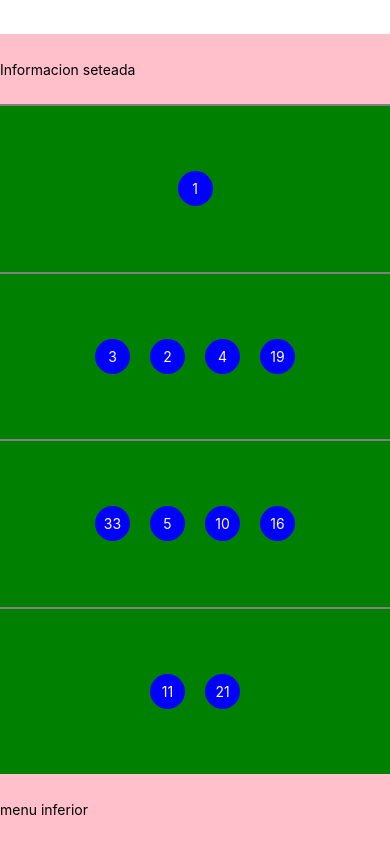
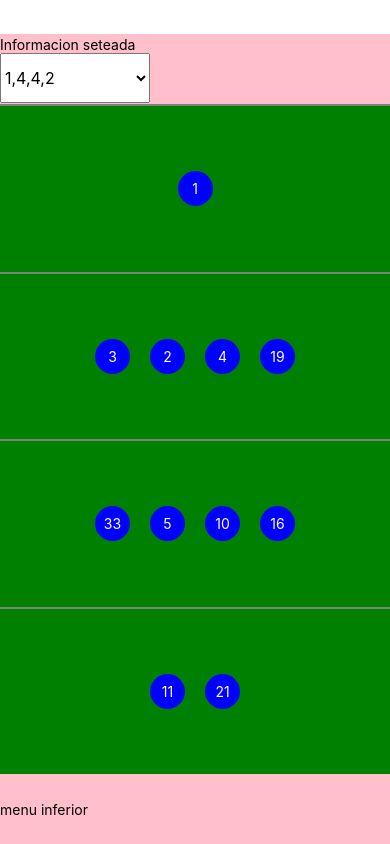
Before and after one commit to hughesmatias/team-manager, a React Native app: screen / in a window 390 px wide. Built offline with nearby package versions, Linux system fonts and the light colour scheme.

Commit message:
Select picker

```diff
--- a/App.js
+++ b/App.js
@@ -1,5 +1,5 @@
 import React, { useState } from 'react';
-import { StyleSheet, Text, View } from 'react-native';
+import { StyleSheet, Text, View, Picker } from 'react-native';
 import Player from './components/Player';
 
 export default function App() {
@@ -11,7 +11,7 @@ export default function App() {
     [1, 3, 5, 2]
   ];
 
-  const [ optionSelected, setOption ] = useState(options[0]);
+  const [ optionSelected, setOption ] = useState(options[0].toString());
 
   const team1 = {
     gk: [
@@ -119,7 +119,15 @@ export default function App() {
   ]
   };
 
-  const startTeam1 = [1, 3, 2, 4, 19, 33, 5, 10, 16, 11, 21]
+  const startTeam1 = {
+    color: "blue",
+    players: [1, 3, 2, 4, 19, 33, 5, 10, 16, 11, 21]
+  };
+
+  const startTeam2 = {
+    color: "red",
+    players: [40, 3, 2, 4, 19, 33, 5, 10, 16, 11, 21]
+  };
   // {
   //   gk: [1],
   //   defender: [3, 2, 4, 19],
@@ -127,16 +135,49 @@ export default function App() {
   //   forward: [11, 21]
   // };
 
-  const getFormation = (indice) => {
+  const getFormation = (team, indice) => {
     if (indice == 0) {
-      return startTeam1.splice(0, 1)
+      return team.players.splice(0, 1)
     } else if (indice == 1) {
-      return startTeam1.splice(0, optionSelected[indice+1])
+      return team.players.splice(0, parseInt(optionSelected.split(",")[indice]))
     } else if (indice == 2) {
-      return startTeam1.splice(0, optionSelected[indice])
+      return team.players.splice(0, parseInt(optionSelected.split(",")[indice]))
     } else {
-      return startTeam1
+      return team.players;
     }
+  }
+
+  const isPlaing = player =>
+    startTeam1.players.includes(st => st == player) && startTeam2.players.includes(st => st == player);
+
+  const generateTeam = (currentTeam) => {
+    const lines = optionSelected.split(",");
+    // currentTeam.players.push()
+  }
+
+  const renderField = team => {
+    return (
+      <View style={{ flex: 1 }}>
+        <View style={styles.row}>
+          {getFormation(team, 0).map((number, key) => <Player number={number} key={key} />)}
+        </View>
+        <View style={styles.row}>
+          {getFormation(team, 1).map((number, key) => <Player number={number} key={key} />)}
+        </View>
+        <View style={styles.row}>
+          {getFormation(team, 2).map((number, key) => <Player number={number} key={key} />)}
+        </View>
+        <View style={styles.row}>
+          {getFormation(team, 3).map((number, key) => <Player number={number} key={key} />)}
+        </View>
+      </View>
+    );
+  }
+
+  const renderDinamic = team => {
+    <View>
+      {team.players.map((number, key) => <Player number={number} key={key} />)}
+    </View>
   }
 
   return (
@@ -144,19 +185,15 @@ export default function App() {
       <View style={styles.campo}>
         <View style={styles.information}>
           <Text>Informacion seteada</Text>
+          <Picker
+            selectedValue={optionSelected}
+            style={{ height: 50, width: 150 }}
+            onValueChange={(itemValue, itemIndex) => setOption(itemValue)}
+          >
+            {options.map(op => <Picker.Item label={op.toString()} value={op.toString()} />)}
+          </Picker>
         </View>
-        <View style={styles.row}>
-          {getFormation(0).map((number, key) => <Player number={number} key={key} />)}
-        </View>
-        <View style={styles.row}>
-          {getFormation(1).map((number, key) => <Player number={number} key={key} />)}
-        </View>
-        <View style={styles.row}>
-          {getFormation(2).map((number, key) => <Player number={number} key={key} />)}
-        </View>
-        <View style={styles.row}>
-          {getFormation(3).map((number, key) => <Player number={number} key={key} />)}
-        </View>
+        {optionSelected == "custom" ? renderDinamic(startTeam1) : renderField(startTeam1)}
         <View style={styles.information}>
           <Text>menu inferior</Text>
         </View>
```
